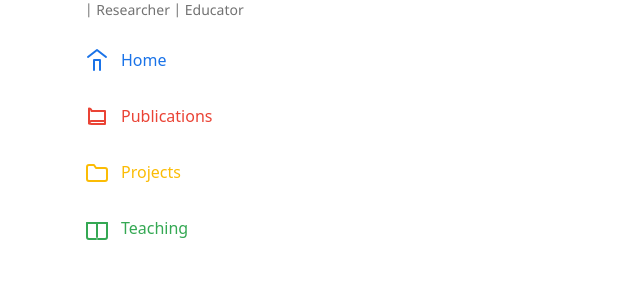
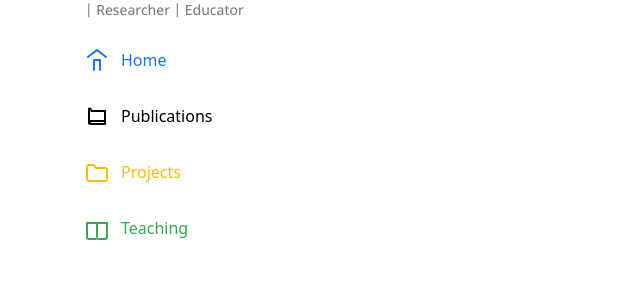
Before and after one commit to imhmede/imhmede.github.io, a Jekyll site: the page built from projects.md, in a window 1280 px wide. Shown: the part 336-633 px from the top of the page, without its empty margins (125-765 px from the left). Built offline with Jekyll 4.4.1, drawn with Linux system fonts in a browser that asks for light colours.

```diff
--- a/assets/css/style.scss
+++ b/assets/css/style.scss
@@ -64,7 +64,8 @@
 }
 
 ul.menu li.publications a {
-  color: #ea4335; /* Red */
+    color: black;
+//   color: #ea4335; /* Red */
 }
 
 ul.menu li.projects a {
```
